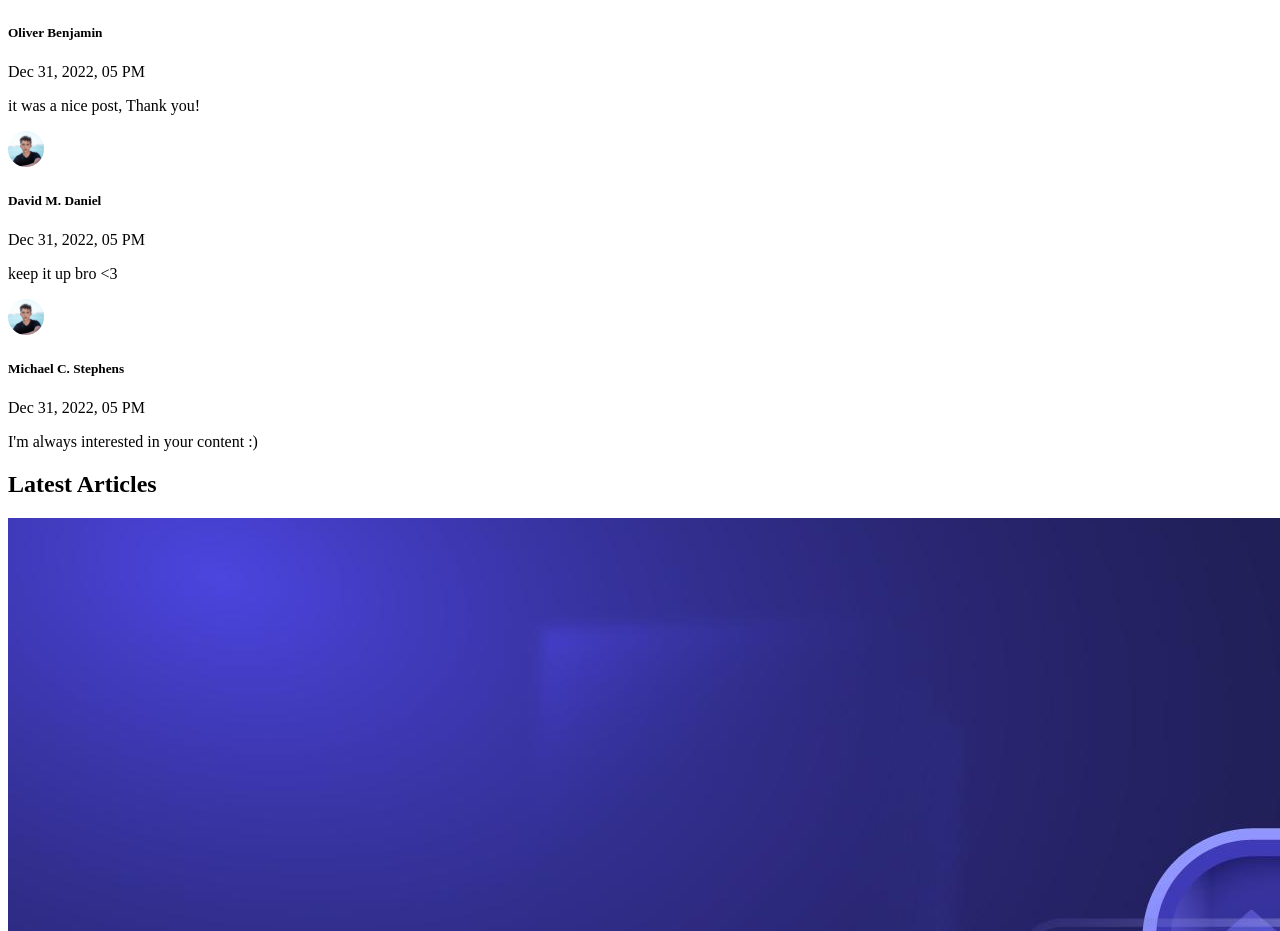
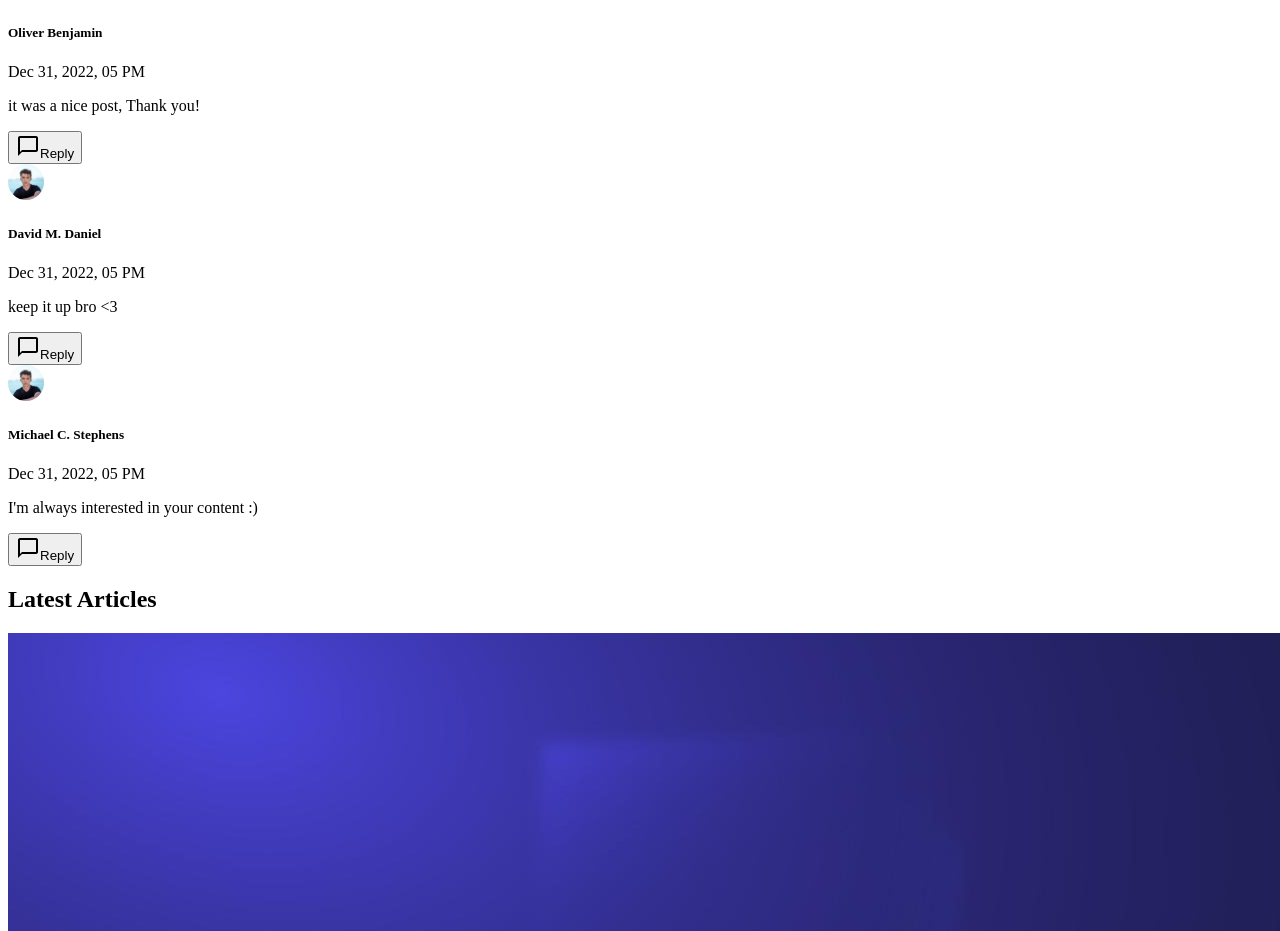
Before and after one commit to Pasan-Pahasara/MERN-Blogger-App, a React (Create React App) app in the folder front-end/: page /blog/1 in a window 1280 px wide. Shown: the part 2524-3455 px from the top of the page. Built offline with nearby package versions, Linux system fonts and the light colour scheme; the HTML template or start-up script is replaced by a standard one.

Commit message:
Added Reply Button in the comment

```diff
--- a/front-end/src/components/Comments/Comments.tsx
+++ b/front-end/src/components/Comments/Comments.tsx
@@ -1,5 +1,6 @@
 import React from "react";
 import images from "../../constants/Images/images";
+import ChatBubbleOutlineIcon from "@mui/icons-material/ChatBubbleOutline";
 
 interface CommentsProps {
   comment: any;
@@ -7,16 +8,22 @@ interface CommentsProps {
 
 const Comments = ({ comment }: CommentsProps) => {
   return (
+    // start comment wrapper
     <div className="flex flex-nowrap items-start gap-x-3 bg-[#F2F4F5] p-3 rounded-lg">
+      {/* start user profile picture */}
       <img
         src={images.PostProfileImage}
         alt="user profile"
         className="w-9 h-9 object-cover rounded-full"
       />
+      {/* end user profile picture */}
       <div className="flex-1 flex flex-col">
+        {/* start user name */}
         <h5 className="font-bold text-dark-hard text-xs">
           {comment.user.name}
         </h5>
+        {/* end user name */}
+        {/* start commented date */}
         <span className="text-ts text-dark-light">
           {new Date(comment.createdAt).toLocaleDateString("en-US", {
             day: "numeric",
@@ -25,9 +32,23 @@ const Comments = ({ comment }: CommentsProps) => {
             hour: "2-digit",
           })}
         </span>
-        <p>{comment.desc}</p>
+        {/* end commented date */}
+        {/* start user description */}
+        <p className="font-opensans mt-[10px] text-dark-light">
+          {comment.desc}
+        </p>
+        {/* end user description */}
+        <div className="flex items-center gap-x-3 text-dark-light font-Ubuntu text-sm mt-3 mb-3">
+          {/* start reply button  */}
+          <button className="flex items-center space-x-2">
+            <ChatBubbleOutlineIcon className="w-4 h-auto" />
+            <span>Reply</span>
+          </button>
+          {/* end reply button  */}
+        </div>
       </div>
     </div>
+    // end comment wrapper
   );
 };
 
```
